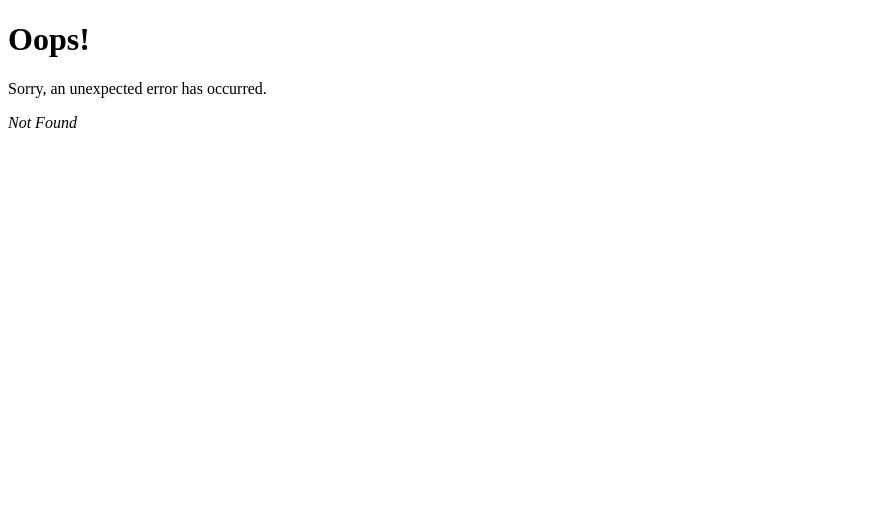
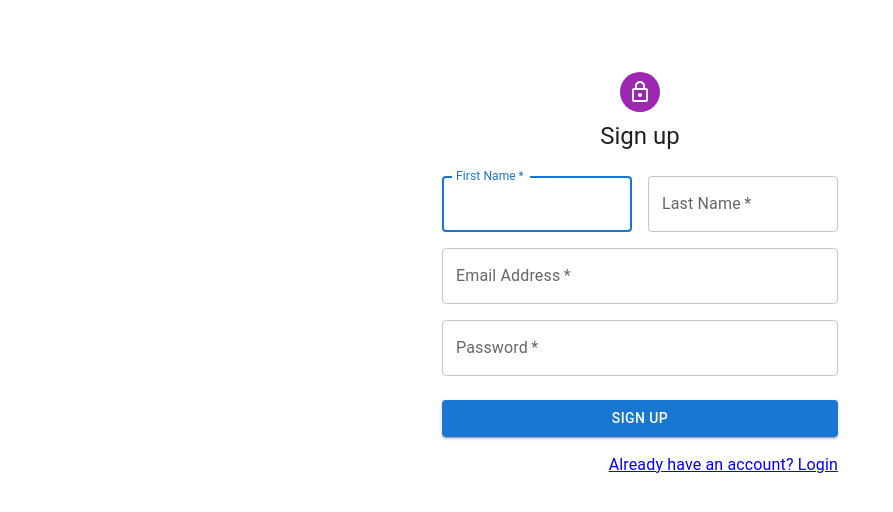
Before and after one commit to youngthomas123/BookingFE, a React (Vite) app: page /signup in a window 1280 px wide. Before the commit this address had no page. Shown: the top 512 px of the page, without its empty margins (0-893 px from the left). Built offline with nearby package versions, Linux system fonts and the light colour scheme.

Commit message:
Some pages

```diff
--- a/package.json
+++ b/package.json
@@ -15,6 +15,7 @@
     "@fontsource/roboto": "^5.0.8",
     "@mui/icons-material": "^5.14.16",
     "@mui/material": "^5.14.17",
+    "@mui/system": "^5.14.17",
     "react": "^18.2.0",
     "react-dom": "^18.2.0",
     "react-router-dom": "^6.18.0"
--- a/src/components/NavBar.jsx
+++ b/src/components/NavBar.jsx
@@ -1,6 +1,7 @@
 
 import { AppBar, Toolbar, Typography, Button, IconButton } from '@mui/material';
 import MenuIcon from '@mui/icons-material/Menu';
+import { Link } from 'react-router-dom';
 
 const NavBar = () => {
   return (
@@ -12,9 +13,20 @@
         <Typography variant="h6" component="div" sx={{ flexGrow: 1 }}>
           BookingSite
         </Typography>
-        <Button color="inherit">About</Button>
+        <Link to="/about">
+        <Button color="inherit" >About</Button>
+        </Link>
+
+        <Link to="/contact">
         <Button color="inherit">Contact</Button>
+        </Link>
+
+        <Link to="/login">
         <Button color="inherit">Login</Button>
+        </Link>
+
+
+
       </Toolbar>
     </AppBar>
   );
--- /dev/null
+++ b/src/pages/LoginPage.jsx
@@ -0,0 +1,83 @@
+import Avatar from '@mui/material/Avatar';
+import Button from '@mui/material/Button';
+import CssBaseline from '@mui/material/CssBaseline';
+import TextField from '@mui/material/TextField';
+import Link from '@mui/material/Link';
+import Grid from '@mui/material/Grid';
+import Box from '@mui/material/Box';
+import LockOutlinedIcon from '@mui/icons-material/LockOutlined';
+import Typography from '@mui/material/Typography';
+import Container from '@mui/material/Container';
+import { Link as RouterLink } from 'react-router-dom';
+
+export default function LoginPage() {
+    const handleSubmit = (event) => {
+      event.preventDefault();
+      const data = new FormData(event.currentTarget);
+      console.log({
+        username: data.get('username'),
+        password: data.get('password'),
+      });
+    };
+
+    return (
+
+
+        <Container component="main" maxWidth="xs">
+          <CssBaseline />
+          <Box
+            sx={{
+              marginTop: 8,
+              display: 'flex',
+              flexDirection: 'column',
+              alignItems: 'center',
+            }}
+          >
+            <Avatar sx={{ m: 1, bgcolor: 'secondary.main' }}>
+              <LockOutlinedIcon />
+            </Avatar>
+            <Typography component="h1" variant="h5">
+              Login
+            </Typography>
+            <Box component="form" onSubmit={handleSubmit} noValidate sx={{ mt: 1 }}>
+              <TextField
+                margin="normal"
+                required
+                fullWidth
+                id="username"
+                label="UserName"
+                name="username"
+                autoComplete="new-username"
+                autoFocus
+              />
+              <TextField
+                margin="normal"
+                required
+                fullWidth
+                name="password"
+                label="Password"
+                type="password"
+                id="password"
+                autoComplete="current-password"
+              />
+              <Button
+                type="submit"
+                fullWidth
+                variant="contained"
+                sx={{ mt: 3, mb: 2 }}
+              >
+                Login
+              </Button>
+              <Grid container>
+                <Grid item>
+                  <RouterLink to={"/signup"} variant="body2">
+                    {"Don't have an account? Sign Up"}
+                  </RouterLink>
+                </Grid>
+              </Grid>
+            </Box>
+          </Box>
+        </Container>
+
+    );
+  }
--- /dev/null
+++ b/src/pages/SignUpPage.jsx
@@ -0,0 +1,105 @@
+import Avatar from '@mui/material/Avatar';
+import Button from '@mui/material/Button';
+import CssBaseline from '@mui/material/CssBaseline';
+import TextField from '@mui/material/TextField';
+import Grid from '@mui/material/Grid';
+import Box from '@mui/material/Box';
+import LockOutlinedIcon from '@mui/icons-material/LockOutlined';
+import Typography from '@mui/material/Typography';
+import Container from '@mui/material/Container';
+import { Link as RouterLink } from 'react-router-dom';
+
+
+
+export default function SignUpPage() {
+    const handleSubmit = (event) => {
+      event.preventDefault();
+      const data = new FormData(event.currentTarget);
+      console.log({
+        email: data.get('email'),
+        password: data.get('password'),
+      });
+    };
+
+    return (
+        <Container component="main" maxWidth="xs">
+          <CssBaseline />
+          <Box
+            sx={{
+              marginTop: 8,
+              display: 'flex',
+              flexDirection: 'column',
+              alignItems: 'center',
+            }}
+          >
+            <Avatar sx={{ m: 1, bgcolor: 'secondary.main' }}>
+              <LockOutlinedIcon />
+            </Avatar>
+            <Typography component="h1" variant="h5">
+              Sign up
+            </Typography>
+            <Box component="form" noValidate onSubmit={handleSubmit} sx={{ mt: 3 }}>
+              <Grid container spacing={2}>
+                <Grid item xs={12} sm={6}>
+                  <TextField
+                    autoComplete="given-name"
+                    name="firstName"
+                    required
+                    fullWidth
+                    id="firstName"
+                    label="First Name"
+                    autoFocus
+                  />
+                </Grid>
+                <Grid item xs={12} sm={6}>
+                  <TextField
+                    required
+                    fullWidth
+                    id="lastName"
+                    label="Last Name"
+                    name="lastName"
+                    autoComplete="family-name"
+                  />
+                </Grid>
+                <Grid item xs={12}>
+                  <TextField
+                    required
+                    fullWidth
+                    id="email"
+                    label="Email Address"
+                    name="email"
+                    autoComplete="email"
+                  />
+                </Grid>
+                <Grid item xs={12}>
+                  <TextField
+                    required
+                    fullWidth
+                    name="password"
+                    label="Password"
+                    type="password"
+                    id="password"
+                    autoComplete="new-password"
+                  />
+                </Grid>
+              </Grid>
+              <Button
+                type="submit"
+                fullWidth
+                variant="contained"
+                sx={{ mt: 3, mb: 2 }}
+              >
+                Sign Up
+              </Button>
+              <Grid container justifyContent="flex-end">
+                <Grid item>
+                  <RouterLink to={"/login"} variant="body2">
+                    Already have an account? Login
+                  </RouterLink>
+                </Grid>
+              </Grid>
+            </Box>
+          </Box>
+        </Container>
+    );
+  }
```
Also changed, not shown: src/App.jsx (+16 -3 lines), 1 other file (tests, documents, lock files or other folders).
